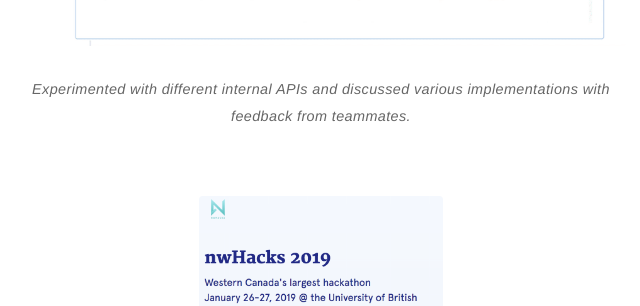
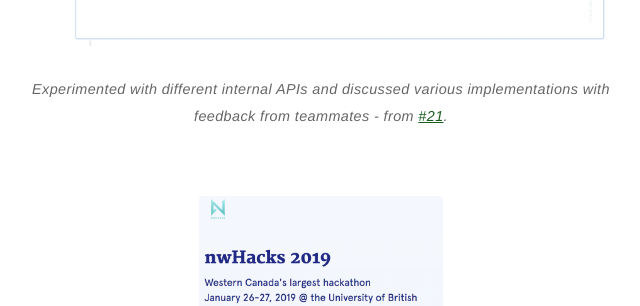
Before and after one commit to bobheadxi/bobheadxi.github.io, a Jekyll site: the page built from _posts/2018-06-30-nwhacks2019.md, in a window 1280 px wide and 900 px high, scrolled down 1631 px. Shown: the part 179-485 px from the top of the window, without its empty margins (319-959 px from the left). Built offline with Jekyll 4.4.1, drawn with Linux system fonts in a browser that asks for light colours; emoji names are drawn with the system emoji font.

Commit message:
add link to nwhacks pr

```diff
--- a/_posts/2018-06-30-nwhacks2019.md
+++ b/_posts/2018-06-30-nwhacks2019.md
@@ -72,7 +72,8 @@ and see the website [live](https://nwplus.github.io/nwhacks2019)!
 
 <p align="center">
   <i style="font-size:90%;">Experimented with different internal APIs and
-  discussed various implementations with feedback from teammates.</i>
+  discussed various implementations with feedback from teammates - from
+  <a href="https://github.com/nwplus/nwhacks2019/pull/21" target="_blank">#21</a>.</i>
 </p>
 
 <br />
@@ -84,7 +85,7 @@ and see the website [live](https://nwplus.github.io/nwhacks2019)!
 <p align="center">
   <i style="font-size:90%;">Fully response website! More examples and
   implementation details at
-  <a href="https://github.com/nwplus/nwhacks2019/pull/56">#56</a>.</i>
+  <a href="https://github.com/nwplus/nwhacks2019/pull/56" target="_blank">#56</a>.</i>
 </p>
 
 <br />
@@ -95,7 +96,7 @@ and see the website [live](https://nwplus.github.io/nwhacks2019)!
 
 <p align="center">
   <i style="font-size:90%;">More experimentation, from
-  <a href="https://github.com/nwplus/nwhacks2019/pull/41">#41</a>.</i>
+  <a href="https://github.com/nwplus/nwhacks2019/pull/41" target="_blank">#41</a>.</i>
 </p>
 
 <br />
```
